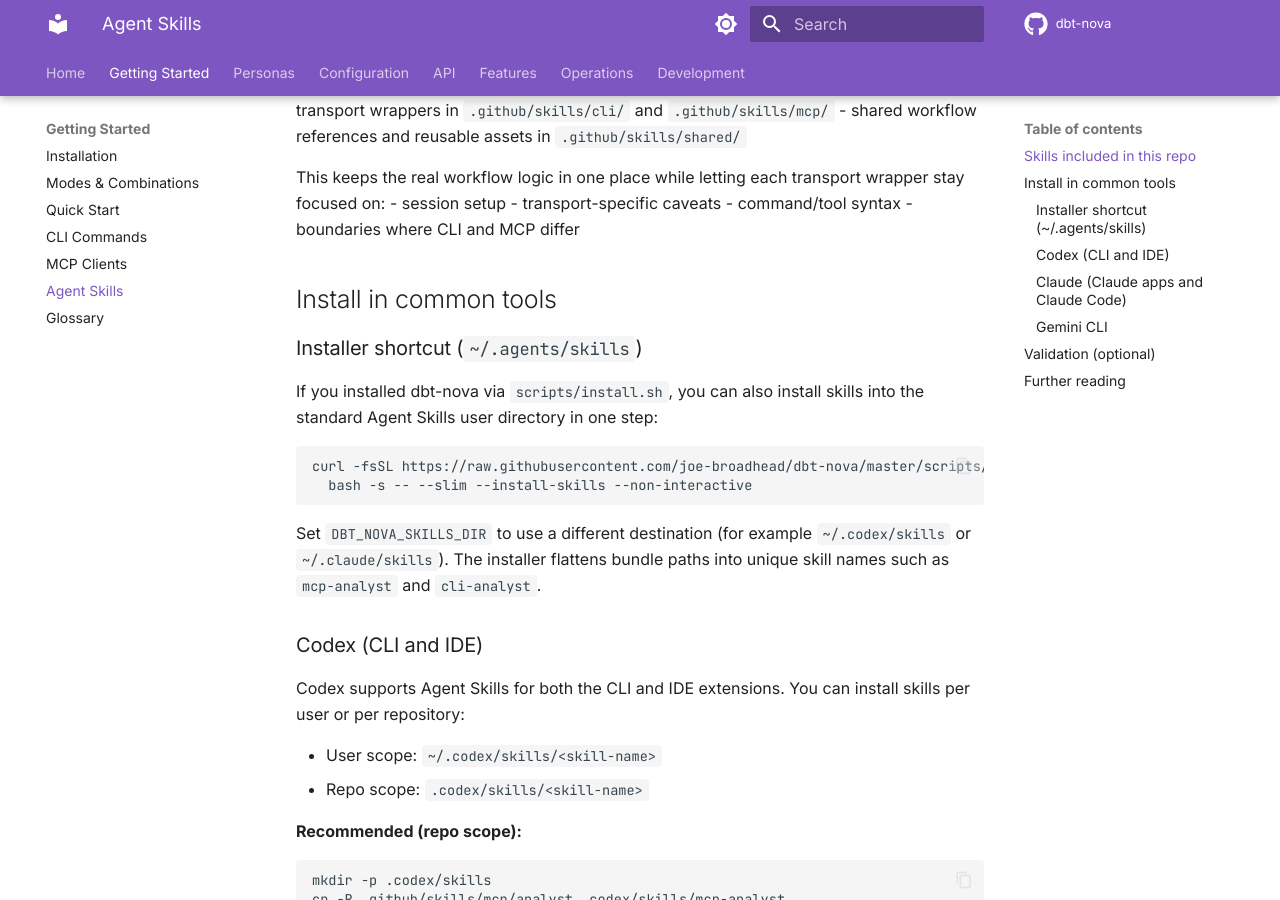
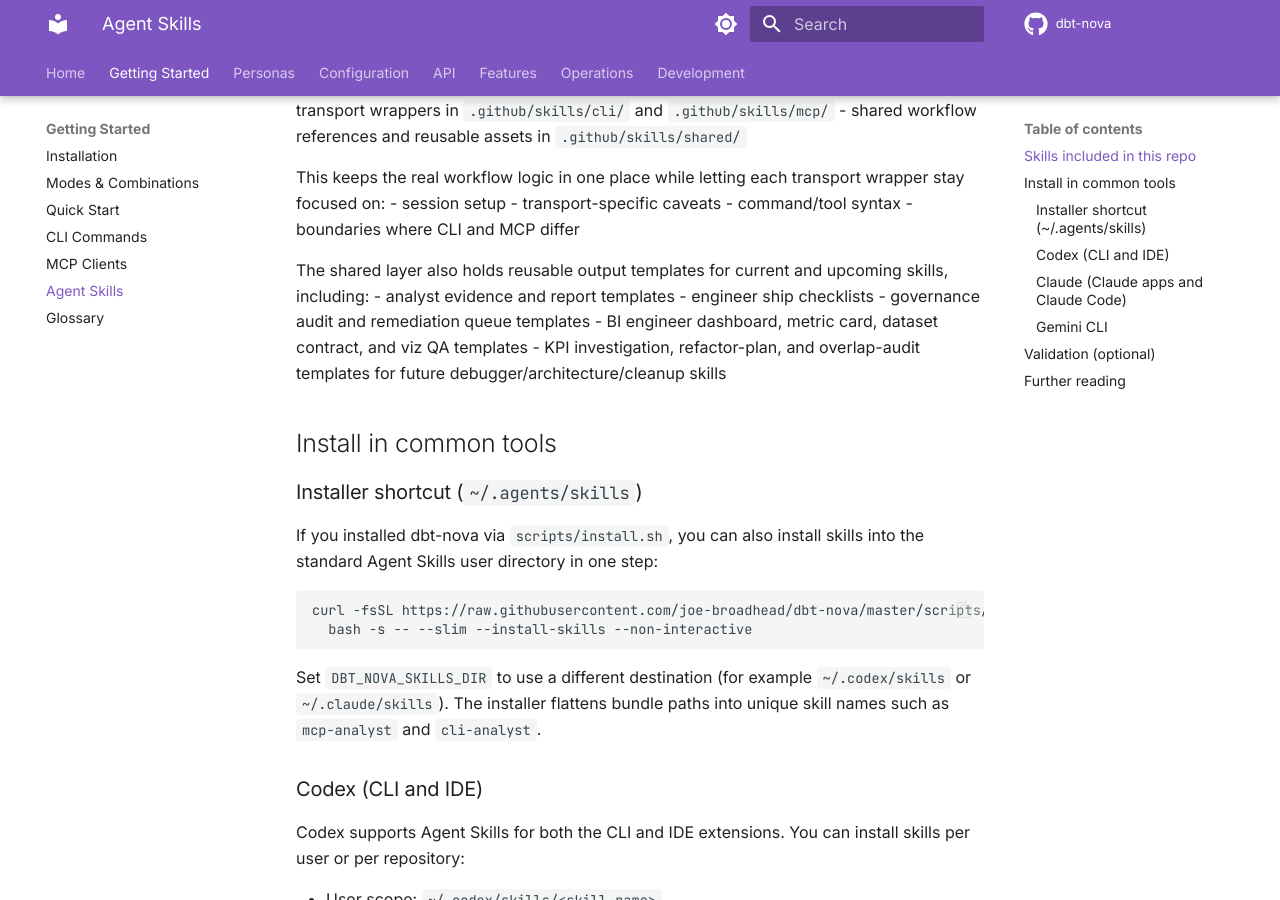
Before and after one commit to joe-broadhead/dbt-nova, an MkDocs documentation site: the page built from docs/getting-started/skills.md, in a window 1280 px wide and 900 px high, scrolled down 945 px. Built offline with MkDocs 1.6.1 and Material for MkDocs 9.7.7, drawn with Linux system fonts in a browser that asks for light colours; comment, search, counter and statistics services are not loaded.

Commit message:
Add shared Nova skill output templates

```diff
--- a/docs/getting-started/skills.md
+++ b/docs/getting-started/skills.md
@@ -32,6 +32,13 @@
 - transport-specific caveats
 - command/tool syntax
 - boundaries where CLI and MCP differ
+
+The shared layer also holds reusable output templates for current and upcoming skills, including:
+- analyst evidence and report templates
+- engineer ship checklists
+- governance audit and remediation queue templates
+- BI engineer dashboard, metric card, dataset contract, and viz QA templates
+- KPI investigation, refactor-plan, and overlap-audit templates for future debugger/architecture/cleanup skills
 
 ## Install in common tools
 
```
Also changed, not shown: .github/skills/cli/analyst/SKILL.md, .github/skills/cli/governance/SKILL.md, .github/skills/mcp/analyst/SKILL.md, .github/skills/mcp/governance/SKILL.md, .github/skills/shared/analyst/assets/evidence-block.md (added), .github/skills/shared/bi-engineer/assets/dashboard-spec-template.md (added), .github/skills/shared/bi-engineer/assets/dataset-contract-template.md (added), .github/skills/shared/bi-engineer/assets/metric-card-template.md (added), .github/skills/shared/bi-engineer/assets/viz-qa-checklist.md (added), .github/skills/shared/governance/assets/remediation-queue-template.md (added), .github/skills/shared/kpi-debugger/assets/investigation-template.md (added), .github/skills/shared/model-architect/assets/refactor-plan-template.md (added), .github/skills/shared/project-cleanup/assets/overlap-audit-template.md (added).
